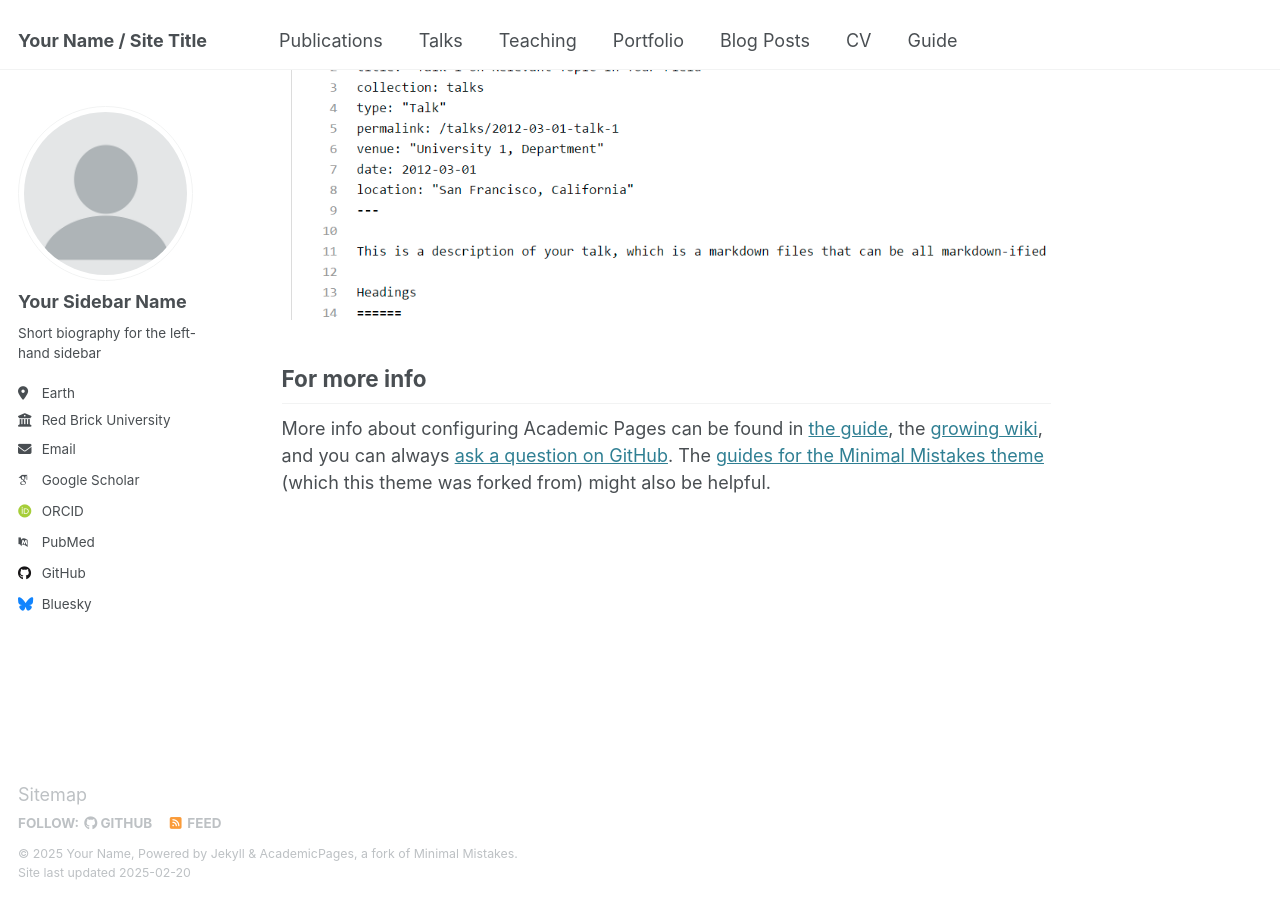
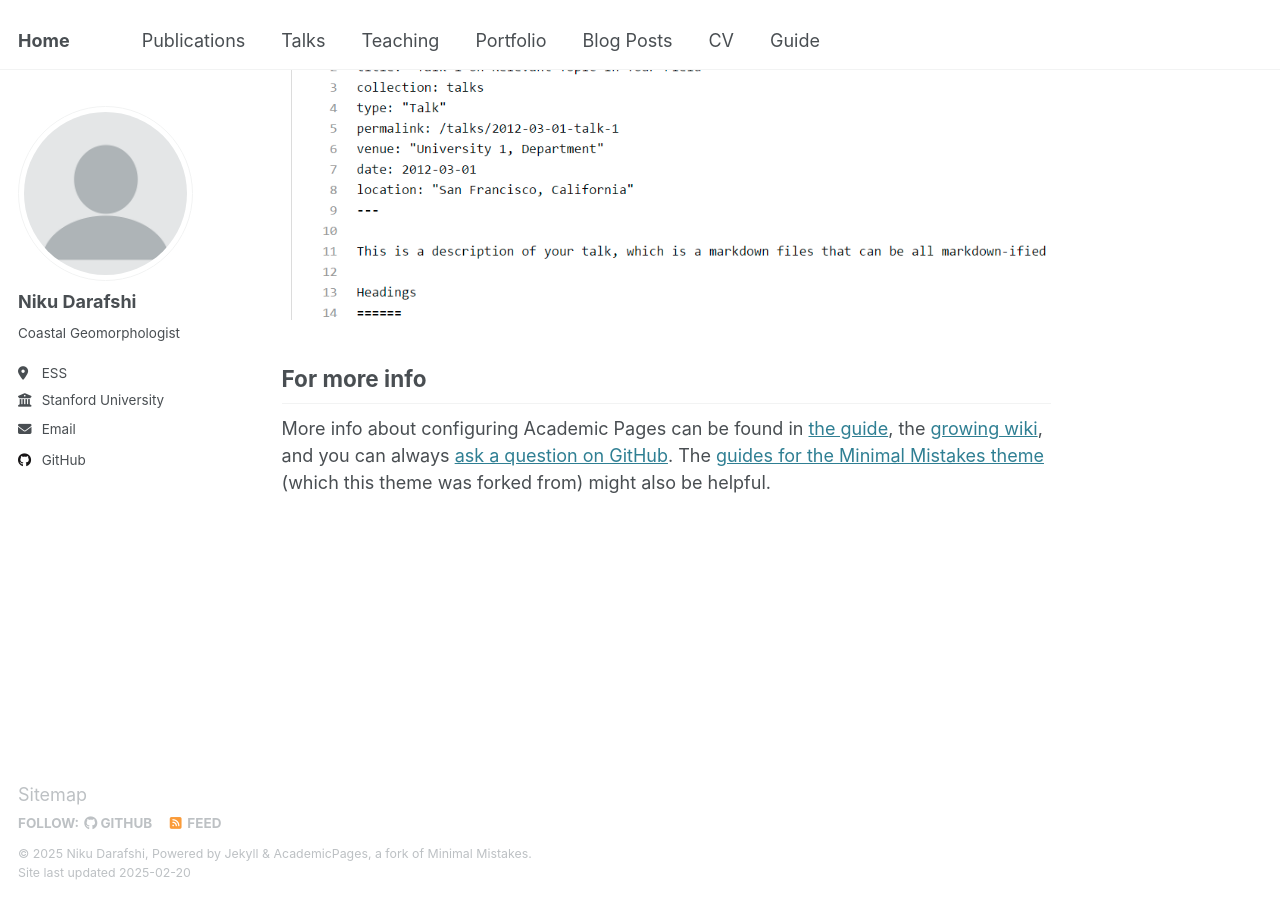
Before and after one commit to nikudarafshi/ndarafshi.github.io, a Jekyll site: the page built from _pages/about.md, in a window 1280 px wide and 900 px high, scrolled down 2642 px. Built offline with Jekyll 4.4.1, drawn with Linux system fonts in a browser that asks for light colours; some web fonts are replaced.

Commit message:
update config

```diff
--- a/_config.yml
+++ b/_config.yml
@@ -9,13 +9,13 @@
 # Basic Site Settings
 locale                   : "en-US"
 site_theme               : "default"
-title                    : "Your Name / Site Title"
+title                    : "Home"
 title_separator          : "-"
-name                     : &name "Your Name"
-description              : &description "personal description"
-url                      : https://academicpages.github.io # the base hostname & protocol for your site e.g. "https://[your GitHub username].github.io"
+name                     : &name "Niku Darafshi"
+description              : &description "Coastal Geomorphologist"
+url                      : https://ndarafshi.github.io # the base hostname & protocol for your site e.g. "https://[your GitHub username].github.io"
 baseurl                  : "" # the subpath of your site, e.g. "/blog"
-repository               : "academicpages/academicpages.github.io"
+repository               : "nikudarafshi/ndarafshi.github.io"
 
 # Site Author - The following control what appear as part of the author content on the side bar.
 #               If a field is blank the icon and link will not appear, otherwise it will be shown.
@@ -23,21 +23,21 @@
 author:
   # Biographic information
   avatar           : "profile.png"
-  name             : "Your Sidebar Name"
+  name             : "Niku Darafshi"
   pronouns         : # example: "she/her"
-  bio              : "Short biography for the left-hand sidebar"
-  location         : "Earth"
-  employer         : "Red Brick University"
+  bio              : "Coastal Geomorphologist"
+  location         : "ESS"
+  employer         : "Stanford University"
   uri              : # URL
-  email            : "none@example.org"
+  email            : "nikud@stanford.edu"
 
   # Academic websites
   arxiv            : # URL - Update with the correct link to your profile
-  googlescholar    : "https://scholar.google.com/citations?user=PS_CX0AAAAAJ"
+  googlescholar    : #"https://scholar.google.com/citations?user=PS_CX0AAAAAJ"
   impactstory      : # URL
-  orcid            : "http://orcid.org/yourorcidurl"
+  orcid            : #"http://orcid.org/yourorcidurl"
   semantic         : # URL
-  pubmed           : "https://www.ncbi.nlm.nih.gov/pubmed/?term=john+snow"
+  pubmed           : #"https://www.ncbi.nlm.nih.gov/pubmed/?term=john+snow"
   researchgate     : # URL
   scopus           : # URL
 
@@ -45,12 +45,12 @@
   bitbucket        : # Username - Update with your username on the site
   codepen          : # Username
   dribbble         : # Username
-  github           : "academicpages"
+  github           : "nikudarafshi"
   kaggle           : # Username
   stackoverflow    : # User number or user number and name (i.e., use "1" or "1/jeff-atwood")
 
   # Social media
-  bluesky          : "bsky.app" # Replace this with you Bluesky username
+  bluesky          : #"bsky.app" # Replace this with you Bluesky username
   facebook         : # Username
   flickr           : # Username
   foursquare       : # Username
```
